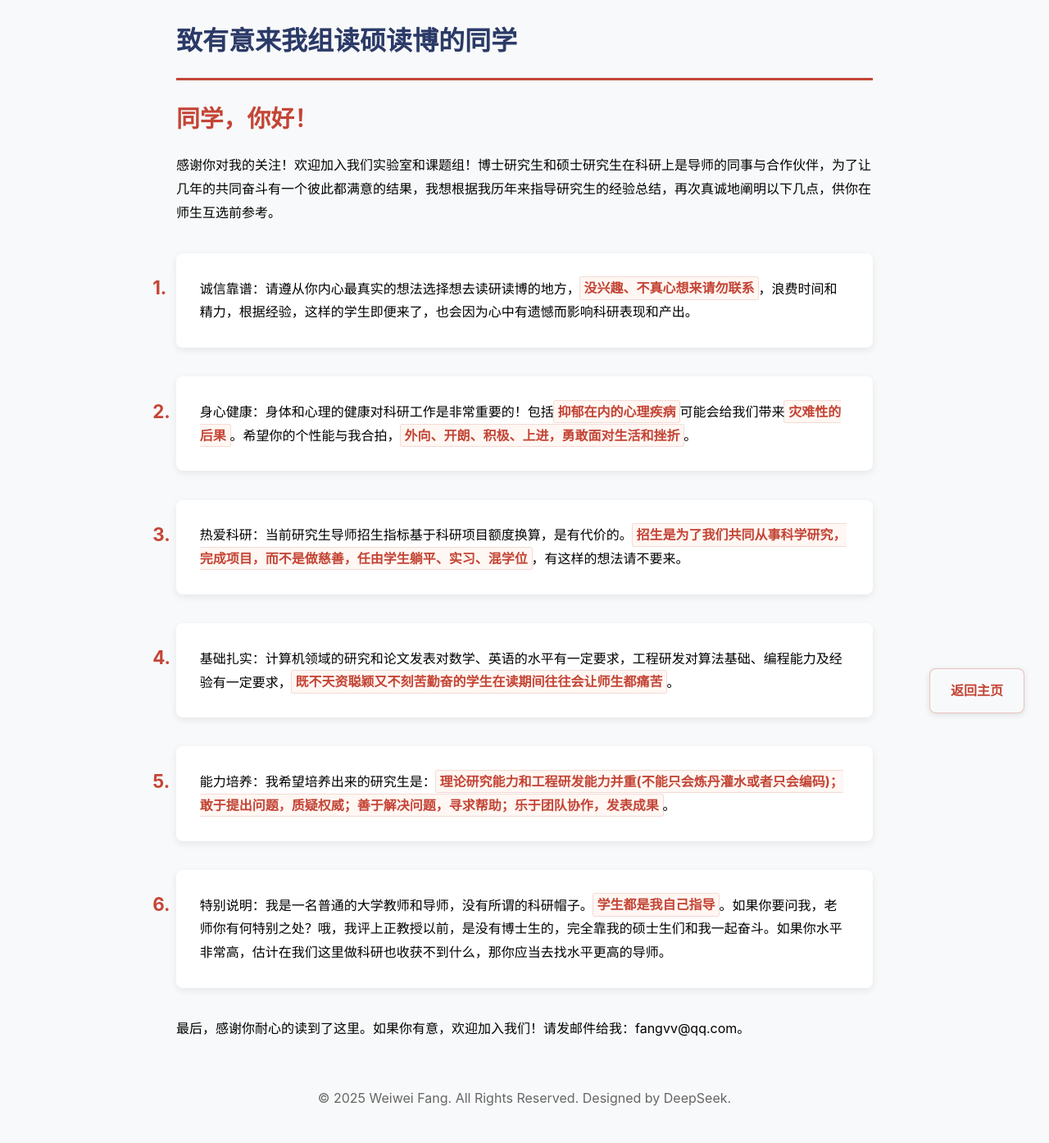
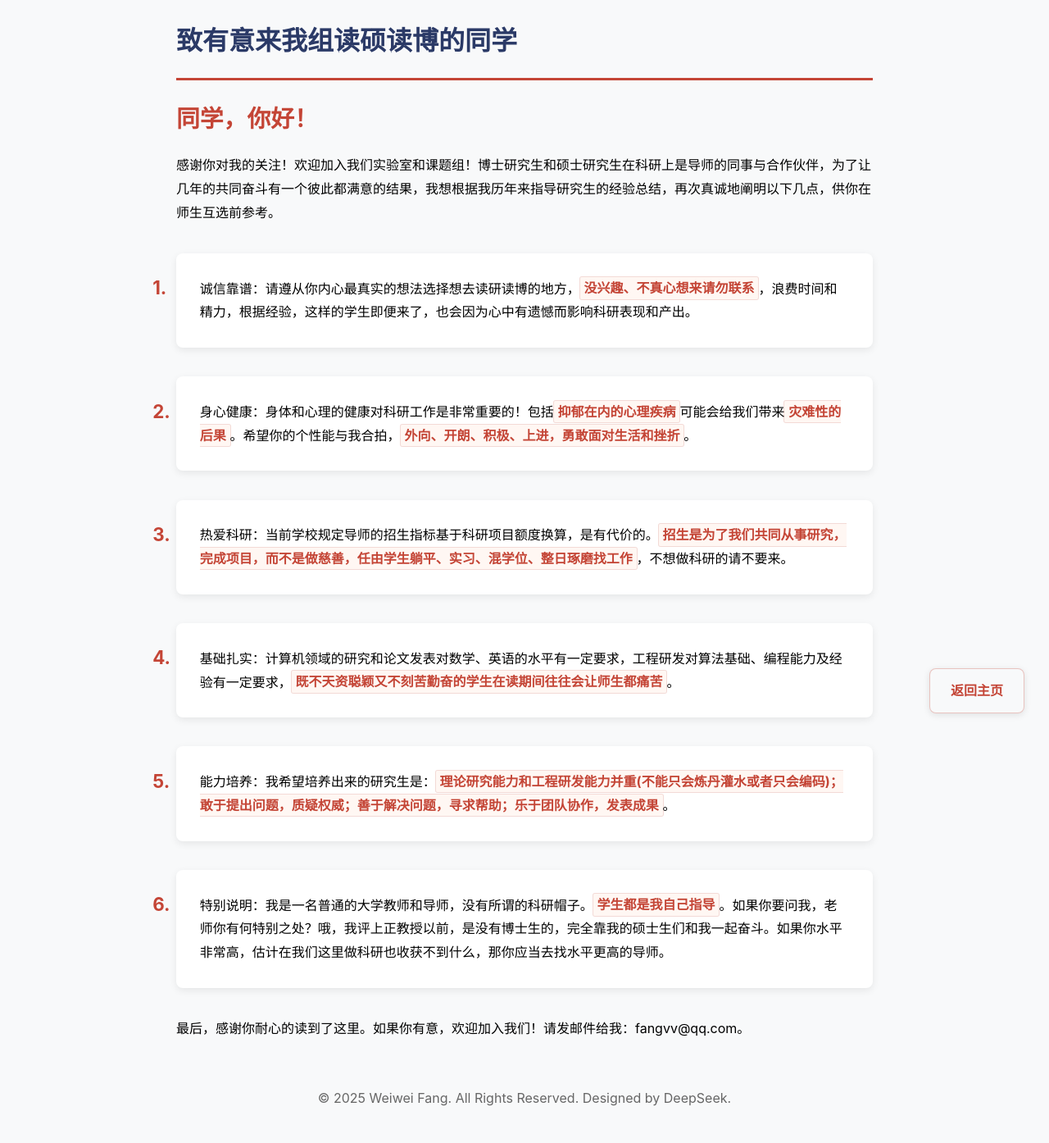
Before and after one commit to fangvv/Homepage, a Jekyll site: the page faq2.html, which Jekyll copies as it is, in a window 1280 px wide. Shown: the whole page at 82% size. Built offline with Jekyll 4.4.1, drawn with Linux system fonts in a browser that asks for light colours; comment, search, counter and statistics services are not loaded.

Commit message:
update faq2“”

```diff
--- a/faq2.html
+++ b/faq2.html
@@ -95,7 +95,7 @@ strong:hover {
 
 <li>身心健康：身体和心理的健康对科研工作是非常重要的！包括<strong>抑郁在内的心理疾病</strong>可能会给我们带来<strong>灾难性的后果</strong>。希望你的个性能与我合拍，<strong>外向、开朗、积极、上进，勇敢面对生活和挫折</strong>。</li>
 
-<li>热爱科研：当前研究生导师招生指标基于科研项目额度换算，是有代价的。<strong>招生是为了我们共同从事科学研究，完成项目，而不是做慈善，任由学生躺平、实习、混学位</strong>，有这样的想法请不要来。</li>
+<li>热爱科研：当前学校规定导师的招生指标基于科研项目额度换算，是有代价的。<strong>招生是为了我们共同从事研究，完成项目，而不是做慈善，任由学生躺平、实习、混学位、整日琢磨找工作</strong>，不想做科研的请不要来。</li>
 
 <li>基础扎实：计算机领域的研究和论文发表对数学、英语的水平有一定要求，工程研发对算法基础、编程能力及经验有一定要求，<strong>既不天资聪颖又不刻苦勤奋的学生在读期间往往会让师生都痛苦</strong>。</li>
 
```
